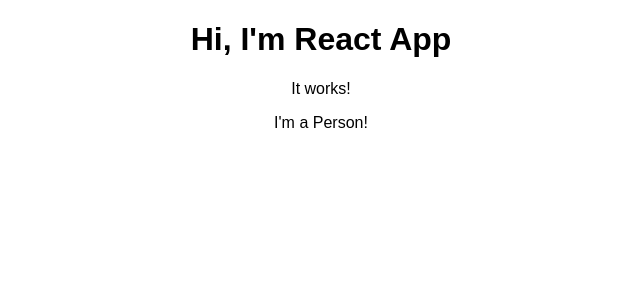
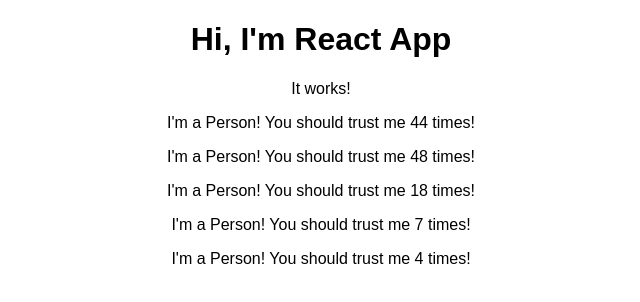
Before and after one commit to mdolmaci/FirstReact, a React (Create React App) app in the folder first-react/: page / in a window 1280 px wide. Shown: the top 302 px of the page, without its empty margins (319-959 px from the left). Built offline with nearby package versions, Linux system fonts and the light colour scheme.

Commit message:
19th April

```diff
--- a/first-react/src/App.js
+++ b/first-react/src/App.js
@@ -10,6 +10,10 @@
         <h1>Hi, I'm React App</h1>
         <p>It works!</p>
         <Person />
+        <Person />
+        <Person />
+        <Person />
+        <Person />
       </div>
     );
 
--- a/first-react/src/Person/Person.js
+++ b/first-react/src/Person/Person.js
@@ -1,7 +1,7 @@
 import React from 'react';
 
 const person = () => {
-  return <p>I'm a Person!</p>
+  return <p>I'm a Person! You should trust me {Math.floor(Math.random()*50)} times!</p>
 };
 
 export default person;
```
